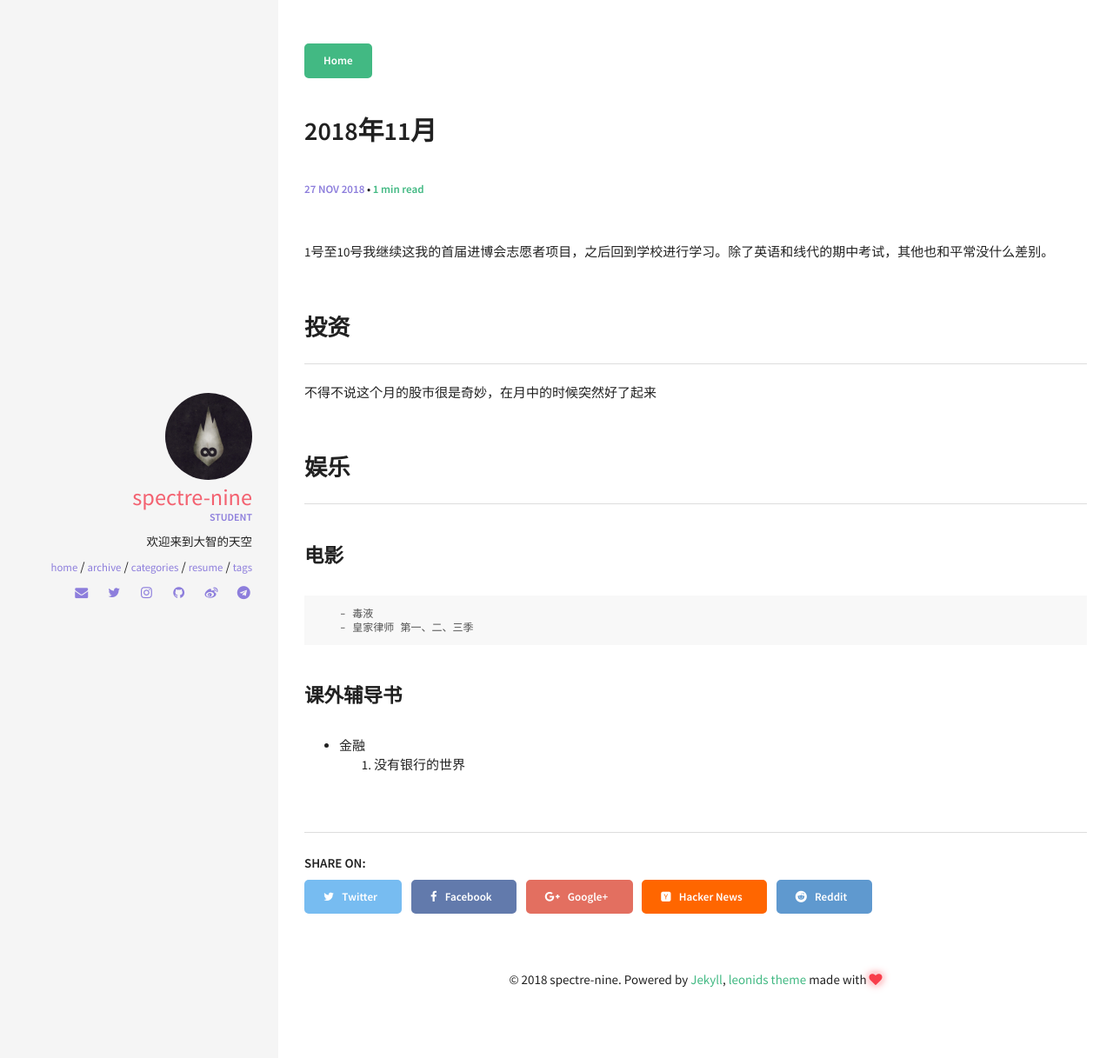
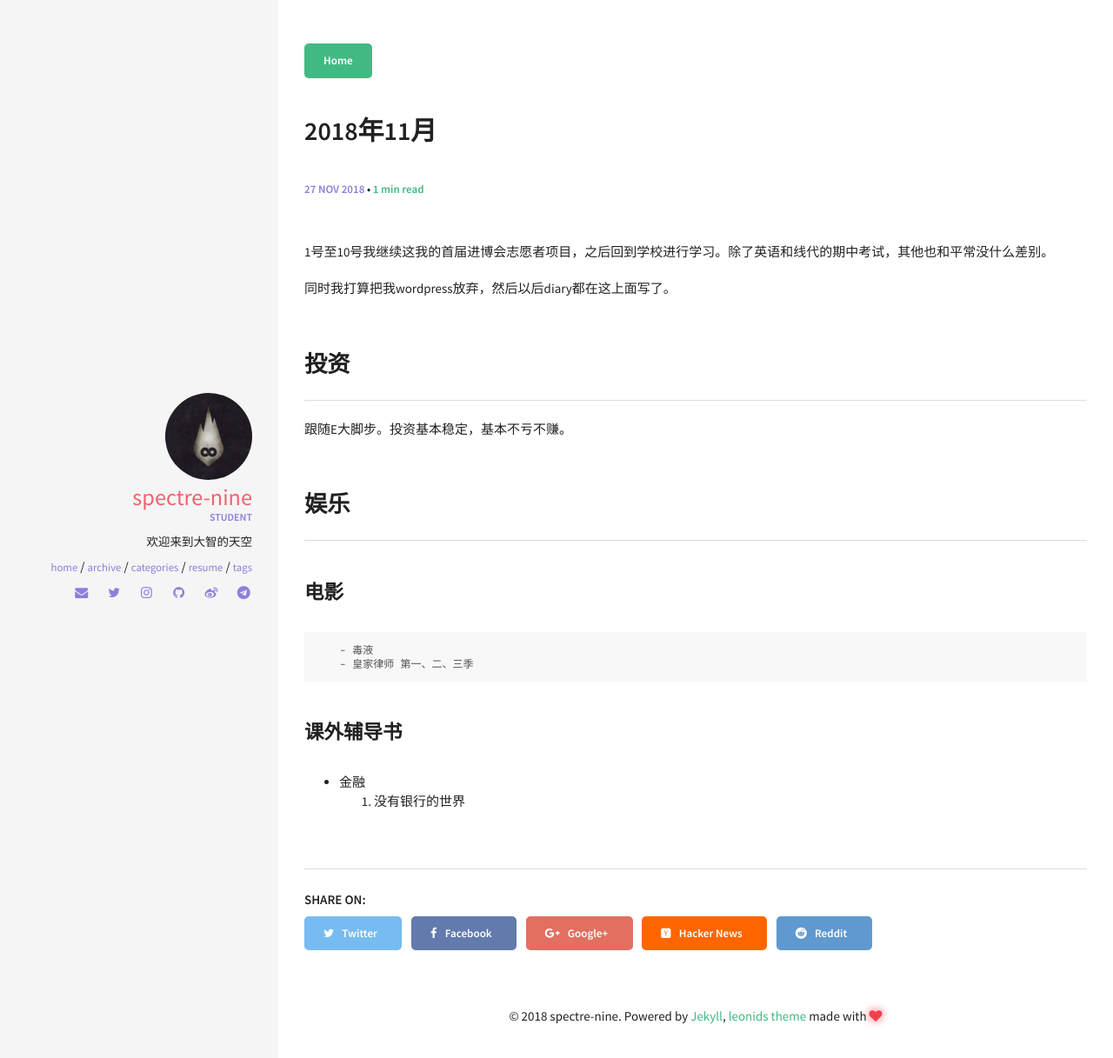
Before and after one commit to Nickszy/nickszy.github.io, a Jekyll site: the page built from _posts/2018-11-27-11-2018.md, in a window 1280 px wide. Shown: the top 1217 px of the page at 87% size. Built offline with Jekyll 4.4.1, drawn with Linux system fonts in a browser that asks for light colours; comment, search, counter and statistics services are not loaded.

Commit message:
Update 2018-11-27-11-2018.md

```diff
--- a/_posts/2018-11-27-11-2018.md
+++ b/_posts/2018-11-27-11-2018.md
@@ -2,8 +2,7 @@
 layout: post
 title: 2018年11月
 categories:
-- 投资
-- 读书
+- diary
 comments: true
 share: false
 excerpt: "11月 总结"
@@ -11,9 +10,11 @@ excerpt: "11月 总结"
 
 1号至10号我继续这我的首届进博会志愿者项目，之后回到学校进行学习。除了英语和线代的期中考试，其他也和平常没什么差别。
 
+同时我打算把我wordpress放弃，然后以后diary都在这上面写了。
+
 ## 投资
 
-不得不说这个月的股市很是奇妙，在月中的时候突然好了起来
+跟随E大脚步。投资基本稳定，基本不亏不赚。
 
 ## 娱乐
 
```
